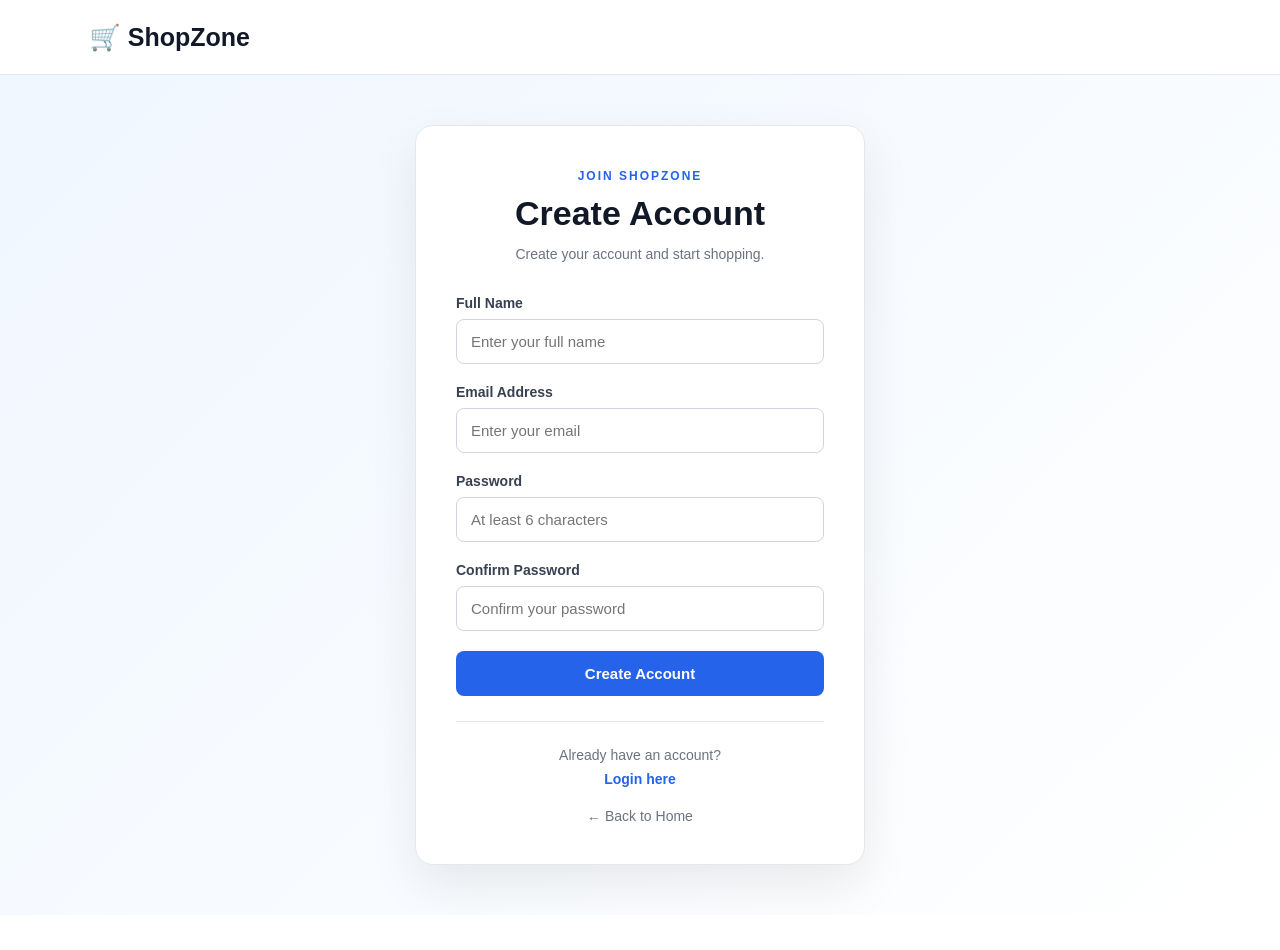
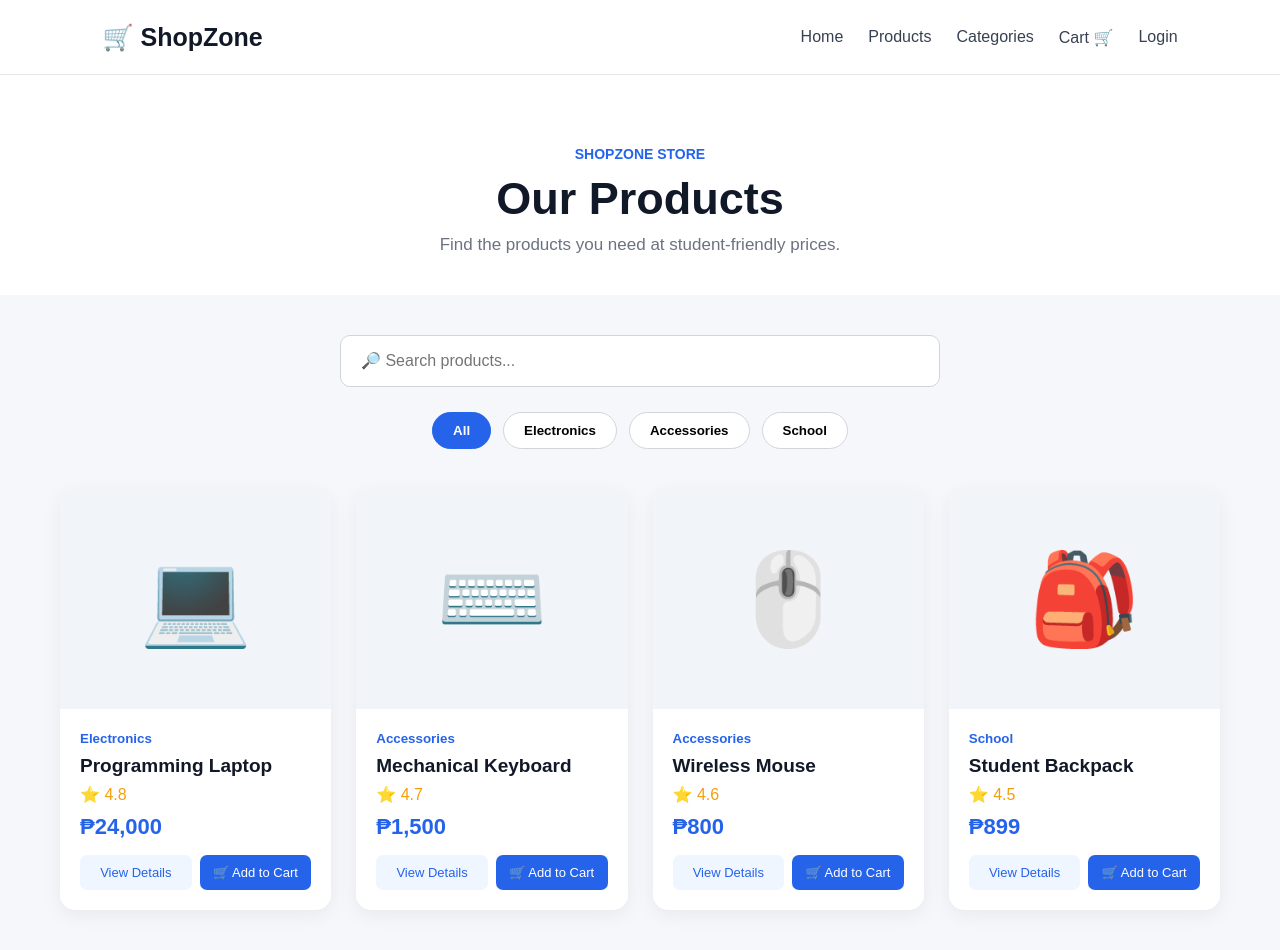
Before and after one commit to jamaicaendionela-eng/ShopZone, a Flask app: page /products in a window 1280 px wide. Before the commit the page ends 897 px from the top, so only its background shows below. Run offline with Flask 3, Linux system fonts and the light colour scheme; parts of the project's set-up code (start-up, migrations or seed data) failed here and were passed over.

Commit message:
Fix Products navigation

```diff
--- a/templates/products.html
+++ b/templates/products.html
@@ -8,167 +8,185 @@
     <meta name="viewport"
           content="width=device-width, initial-scale=1.0">
 
-    <title>Register | ShopZone</title>
+    <title>Products | ShopZone</title>
 
     <link rel="stylesheet"
-          href="{{ url_for('static', filename='css/auth.css') }}">
+          href="{{ url_for('static', filename='css/products.css') }}">
 
 </head>
 
 <body>
 
+    <!-- NAVBAR -->
 
-    <header class="auth-navbar">
+    <header class="navbar">
 
-        <a href="{{ url_for('home') }}"
-           class="auth-logo">
+        <div class="logo">
+            🛒 ShopZone
+        </div>
 
-            🛒 ShopZone
+        <nav>
 
+            <a href="{{ url_for('home') }}">
+                Home
             </a>
+
+            <a href="{{ url_for('products_page') }}">
+                Products
+            </a>
+
+            <a href="{{ url_for('home') }}#categories">
+                Categories
+            </a>
+
+            <a href="{{ url_for('cart') }}">
+                Cart 🛒
+            </a>
+
+            <a href="{{ url_for('login') }}"
+               class="login-btn">
+                Login
+            </a>
+
+        </nav>
 
     </header>
 
 
-    <main class="auth-page">
+    <!-- PAGE HEADER -->
 
-
-        <div class="auth-card">
-
-
-            <div class="auth-header">
+    <section class="page-header">
 
         <span>
-                    JOIN SHOPZONE
+            SHOPZONE STORE
         </span>
 
         <h1>
-                    Create Account
+            Our Products
         </h1>
 
         <p>
-                    Create your account and start shopping.
+            Find the products you need at student-friendly prices.
         </p>
+
+    </section>
+
+
+    <!-- SEARCH -->
+
+    <section class="catalog">
+
+        <div class="search-area">
+
+            <input
+                type="text"
+                id="searchInput"
+                placeholder="🔎 Search products..."
+                oninput="searchProducts()"
+            >
 
         </div>
 
 
-            {% if error %}
+        <!-- CATEGORY FILTER -->
 
-            <div class="error-message">
-                {{ error }}
-            </div>
+        <div class="categories">
 
-            {% endif %}
+            <button
+                type="button"
+                class="category-btn active"
+                onclick="filterProducts('all', this)">
+                All
+            </button>
 
+            <button
+                type="button"
+                class="category-btn"
+                onclick="filterProducts('Electronics', this)">
+                Electronics
+            </button>
 
-            <form method="POST"
-                  action="{{ url_for('register') }}">
+            <button
+                type="button"
+                class="category-btn"
+                onclick="filterProducts('Accessories', this)">
+                Accessories
+            </button>
 
-
-                <div class="form-group">
-
-                    <label for="name">
-                        Full Name
-                    </label>
-
-                    <input
-                        type="text"
-                        id="name"
-                        name="name"
-                        placeholder="Enter your full name"
-                        required>
+            <button
+                type="button"
+                class="category-btn"
+                onclick="filterProducts('School', this)">
+                School
+            </button>
 
         </div>
 
 
-                <div class="form-group">
+        <!-- PRODUCTS -->
 
-                    <label for="email">
-                        Email Address
-                    </label>
+        <div class="products"
+             id="productContainer">
 
-                    <input
-                        type="email"
-                        id="email"
-                        name="email"
-                        placeholder="Enter your email"
-                        required>
+            {% for product_id, product in products.items() %}
+
+            <div
+                class="product-card"
+                data-category="{{ product.category }}"
+                data-name="{{ product.name }}">
+
+                <div class="product-image">
+                    {{ product.icon }}
+                </div>
+
+                <div class="product-info">
+
+                    <small>
+                        {{ product.category }}
+                    </small>
+
+                    <h3>
+                        {{ product.name }}
+                    </h3>
+
+                    <div class="rating">
+                        ⭐ {{ product.rating }}
+                    </div>
+
+                    <p class="price">
+                        ₱{{ "{:,.0f}".format(product.price) }}
+                    </p>
+
+                    <div class="product-buttons">
+
+                        <a
+                            href="{{ url_for('product_details', product_id=product_id) }}"
+                            class="view-btn">
+                            View Details
+                        </a>
+
+                        <button
+                            type="button"
+                            onclick="addToCart('{{ product.name }}')">
+                            🛒 Add to Cart
+                        </button>
 
                     </div>
 
-
-                <div class="form-group">
-
-                    <label for="password">
-                        Password
-                    </label>
-
-                    <input
-                        type="password"
-                        id="password"
-                        name="password"
-                        placeholder="At least 6 characters"
-                        minlength="6"
-                        required>
+                </div>
 
             </div>
 
-
-                <div class="form-group">
-
-                    <label for="confirm_password">
-                        Confirm Password
-                    </label>
-
-                    <input
-                        type="password"
-                        id="confirm_password"
-                        name="confirm_password"
-                        placeholder="Confirm your password"
-                        minlength="6"
-                        required>
+            {% endfor %}
 
         </div>
 
-
-                <button
-                    type="submit"
-                    class="auth-button">
-
-                    Create Account
-
-                </button>
+    </section>
 
 
-            </form>
-
-
-            <div class="auth-footer">
-
-                <p>
-                    Already have an account?
-                </p>
-
-                <a href="{{ url_for('login') }}">
-                    Login here
-                </a>
-
-            </div>
-
-
-            <a href="{{ url_for('home') }}"
-               class="back-home">
-
-                ← Back to Home
-
-            </a>
-
-
-        </div>
-
-
-    </main>
+    <script
+        src="{{ url_for('static', filename='js/products.js') }}">
+    </script>
 
 </body>
 
```
Lines whose indentation alone changed are shown as unchanged.
